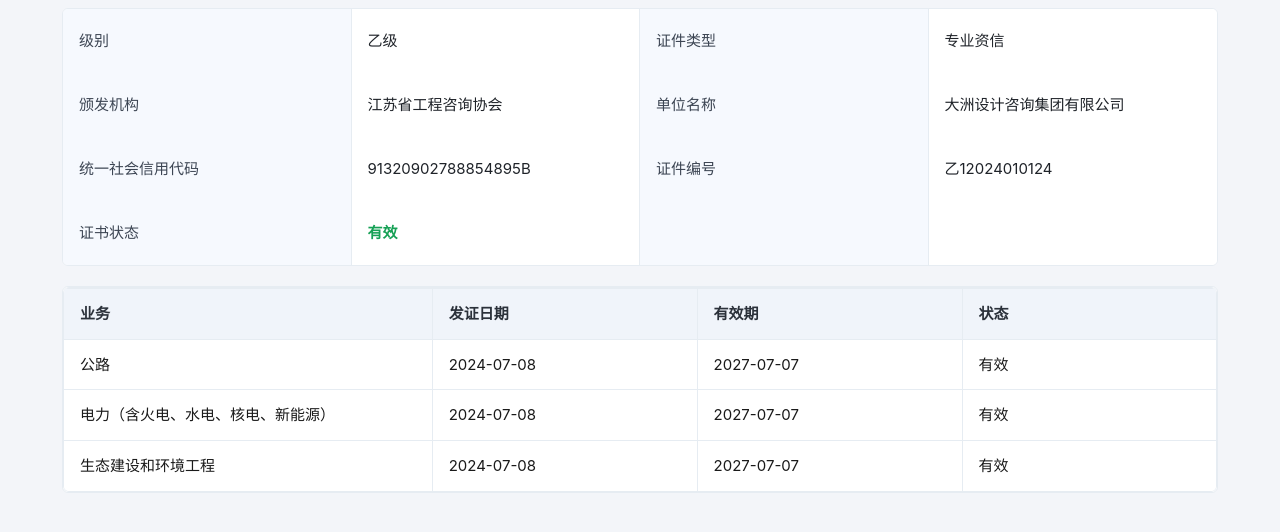
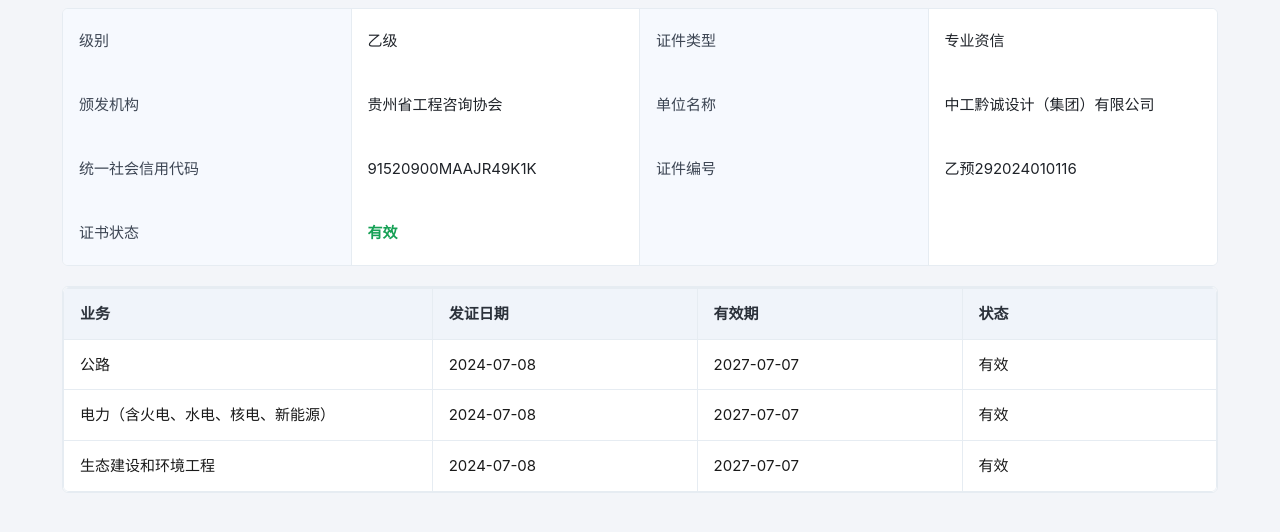
Before and after one commit to seven85777/zgqcsjjt, a plain HTML site: page index.html in a window 1280 px wide. Shown: the part 46-578 px from the top of the page. Drawn offline with Linux system fonts and the light colour scheme.

Commit message:
Update index.html

```diff
--- a/index.html
+++ b/index.html
@@ -102,16 +102,16 @@
 
         <div class="item table-box">
           <div class="key table-cell-box">颁发机构</div>
-          <div class="value table-cell-box">江苏省工程咨询协会</div>
+          <div class="value table-cell-box">贵州省工程咨询协会</div>
           <div class="key table-cell-box">单位名称</div>
-          <div class="value table-cell-box">大洲设计咨询集团有限公司</div>
+          <div class="value table-cell-box">中工黔诚设计（集团）有限公司</div>
         </div>
 
         <div class="item table-box">
           <div class="key table-cell-box">统一社会信用代码</div>
-          <div class="value table-cell-box">91320902788854895B</div>
+          <div class="value table-cell-box">91520900MAAJR49K1K</div>
           <div class="key table-cell-box">证件编号</div>
-          <div class="value table-cell-box">乙12024010124</div>
+          <div class="value table-cell-box">乙预292024010116</div>
         </div>
 
         <div class="item table-box">
```
